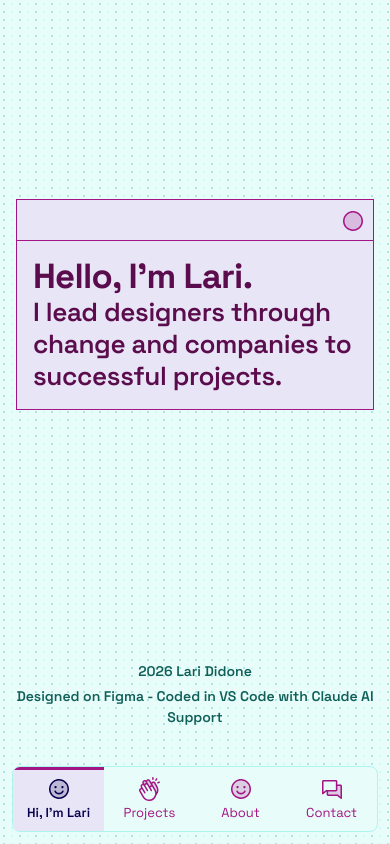
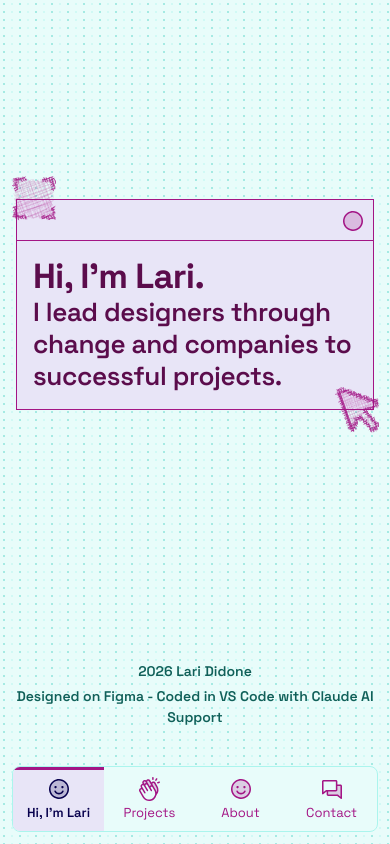
Before and after one commit to larioliveiradidone/larididone, a website: page index.html in a window 390 px wide. Drawn offline with Linux system fonts and the light colour scheme.

Commit message:
Add Figma hero illustrations to the home page
Add the corner and cursor-arrow drawings from the "Hero popup" frame.
They show at 60% size on small screens and at full size from 48em.

Co-Authored-By: Claude Sonnet 5.5 <noreply@anthropic.com>

```diff
--- a/css/styles.css
+++ b/css/styles.css
@@ -402,6 +402,81 @@ main {
   letter-spacing: -0.0139em;
 }
 
+/* Ilustrações decorativas da home (Figma: Illustration/Corners e Illustration/Arrow).
+   Em telas pequenas ficam em 60% do tamanho e cabem dentro da margem da página, para
+   não criar rolagem horizontal. A partir de 48em usam as posições medidas no quadro
+   "Hero popup": cantos a -43px/-49px da janela e seta a 647px/166px. */
+.hero {
+  position: relative;
+  width: 100%;
+  max-width: 43.75rem; /* 700px, igual à janela */
+}
+
+.illustration {
+  position: absolute;
+  width: 100px;
+  height: 100px;
+  pointer-events: none;
+}
+
+.illustration img {
+  position: absolute;
+  max-width: none;
+}
+
+.illustration--corners {
+  top: -30px;
+  left: -12px;
+  transform: scale(0.6);
+  transform-origin: top left;
+}
+
+.illustration--corners img:nth-child(1) {
+  top: 15.7px;
+  left: 15.47px;
+}
+
+.illustration--corners img:nth-child(2) {
+  top: 12.45px;
+  left: 12.98px;
+}
+
+.illustration--arrow {
+  right: -12px;
+  bottom: -30px;
+  width: 96px;
+  transform: scale(0.6);
+  transform-origin: bottom right;
+}
+
+.illustration--arrow img:nth-child(1) {
+  top: 12.76px;
+  left: 13px;
+}
+
+.illustration--arrow img:nth-child(2) {
+  top: 10.72px;
+  left: 10.88px;
+}
+
+@media (min-width: 48em) {
+  .illustration {
+    transform: none;
+  }
+
+  .illustration--corners {
+    top: -49px;
+    left: -43px;
+  }
+
+  .illustration--arrow {
+    top: 166px;
+    right: auto;
+    bottom: auto;
+    left: 647px;
+  }
+}
+
 /* ============================================================
    COMPONENTE: cartão de projeto (Cases/Card do Figma)
    ============================================================ */
--- a/index.html
+++ b/index.html
@@ -41,13 +41,23 @@
     </header>
 
     <main id="main" class="main--center">
+      <div class="hero">
         <div class="window">
           <div class="window__bar" aria-hidden="true"></div>
           <div class="window__body">
-          <h1 class="window__title">Hello, I’m Lari.</h1>
+            <h1 class="window__title">Hi, I’m Lari.</h1>
             <p class="window__lead">
               I lead designers through change and companies to successful projects.
             </p>
+          </div>
+        </div>
+        <div class="illustration illustration--corners" aria-hidden="true">
+          <img src="assets/illustrations/corners-1.svg" alt="" />
+          <img src="assets/illustrations/corners-2.svg" alt="" />
+        </div>
+        <div class="illustration illustration--arrow" aria-hidden="true">
+          <img src="assets/illustrations/arrow-1.svg" alt="" />
+          <img src="assets/illustrations/arrow-2.svg" alt="" />
         </div>
       </div>
     </main>
```
Also changed, not shown: assets/illustrations/arrow-1.svg (added), assets/illustrations/arrow-2.svg (added), assets/illustrations/corners-1.svg (added), assets/illustrations/corners-2.svg (added). Lines whose indentation alone changed are shown as unchanged.
